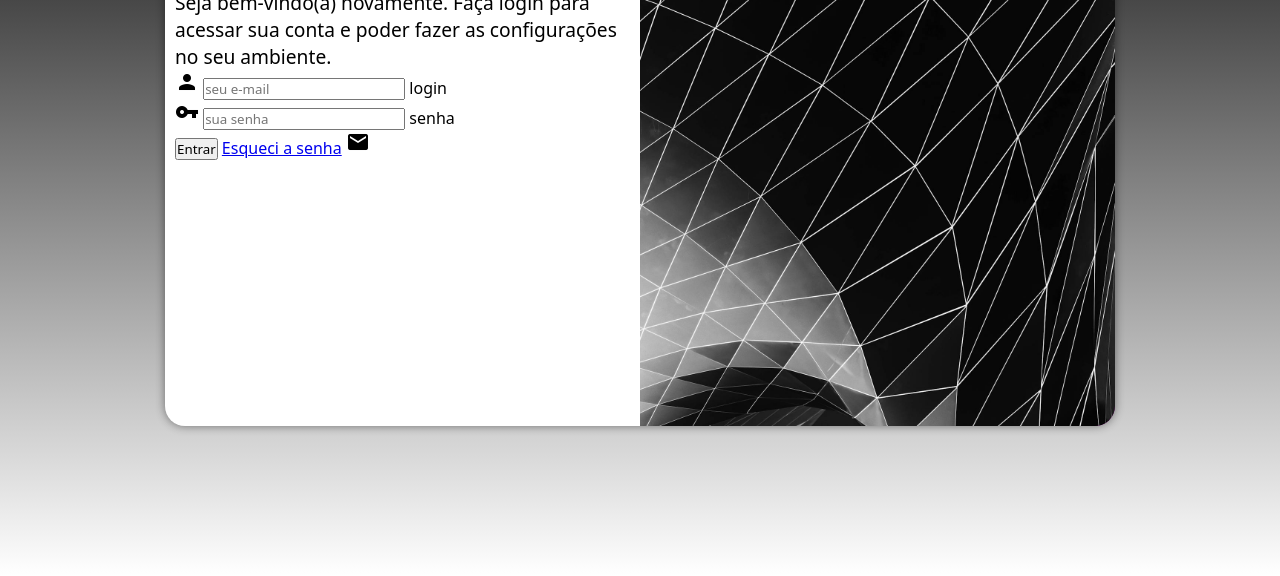
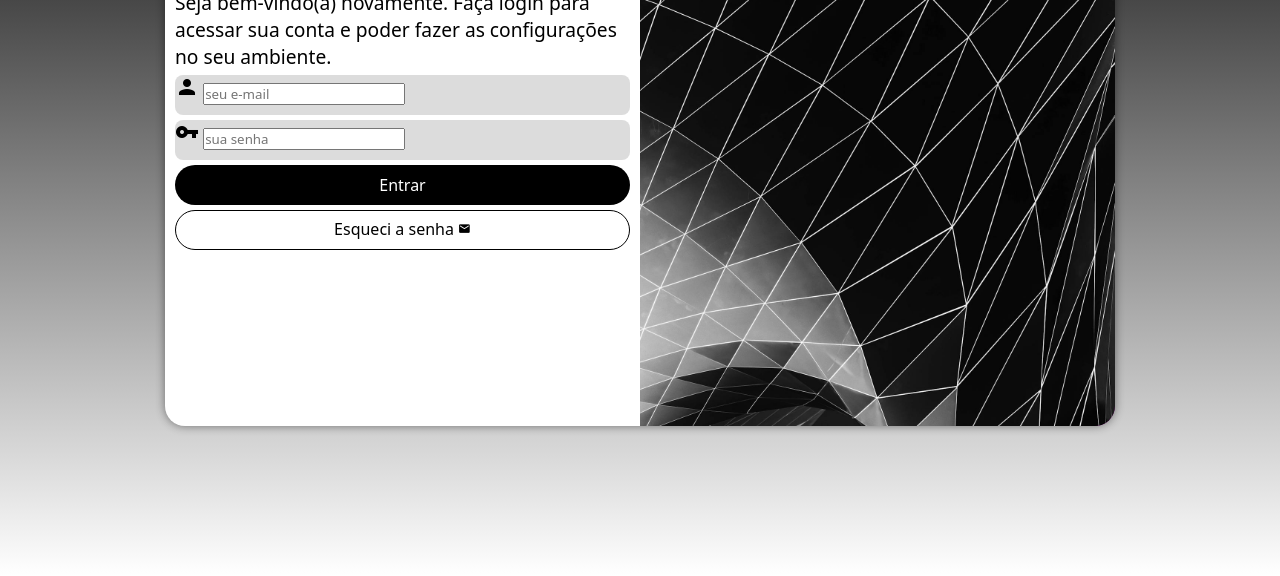
Before and after one commit to guimouraoo/projeto-login, a plain HTML site: page index.html in a window 1280 px wide. Shown: the part 224-800 px from the top of the page. Drawn offline with Linux system fonts and the light colour scheme.

Commit message:
atualizei o formulário

```diff
--- a/estilos/style.css
+++ b/estilos/style.css
@@ -58,3 +58,54 @@ div#formulario > h1 {
 div#formulario > p {
     font-size: 0.8em;
 }
+
+div.campo {
+    background-color: rgba(128, 128, 128, 0.274);
+    height: 40px;
+    border-radius: 8px;
+    margin: 5px 0px;
+}
+
+div.campo > label {
+    display: none;
+}
+
+form > input[type=submit] {
+    display: block;
+    font-size: 1em;
+    width: 100%;
+    height: 40px;
+    margin-top: 5px;
+    background-color: black;
+    color: white;
+    border: none;
+    border-radius: 20px;
+    cursor: pointer;
+}
+
+form > input[type=submit]:hover {
+    background-color: rgba(48, 47, 47, 0.534);
+    transition: 0.5s;
+}
+
+form > a.botao {
+    display: block;
+    text-align: center;
+    font-size: 1em;
+    width: 100%;
+    height: 40px;
+    padding-top: 7px;
+    margin-top: 5px;
+    border: 1px solid black;
+    border-radius: 20px;
+    text-decoration: none;
+    color: black;
+}
+
+form > a.botao:hover {
+    background-color: rgb(196, 194, 194);
+}
+
+form > a.botao > i {
+    font-size: 0.8em;
+}
--- a/index.html
+++ b/index.html
@@ -41,8 +41,12 @@
                     </div>
 
                     <input type="submit" value="Entrar">
-                    <a href="esqueci.html">Esqueci a senha</a>
-                    <i class="material-icons">mail</i>
+                    <a href="esqueci.html" class="botao">
+
+                        Esqueci a senha <i class="material-icons">mail</i>
+
+                    </a>
+
 
                 </form>
 
```
